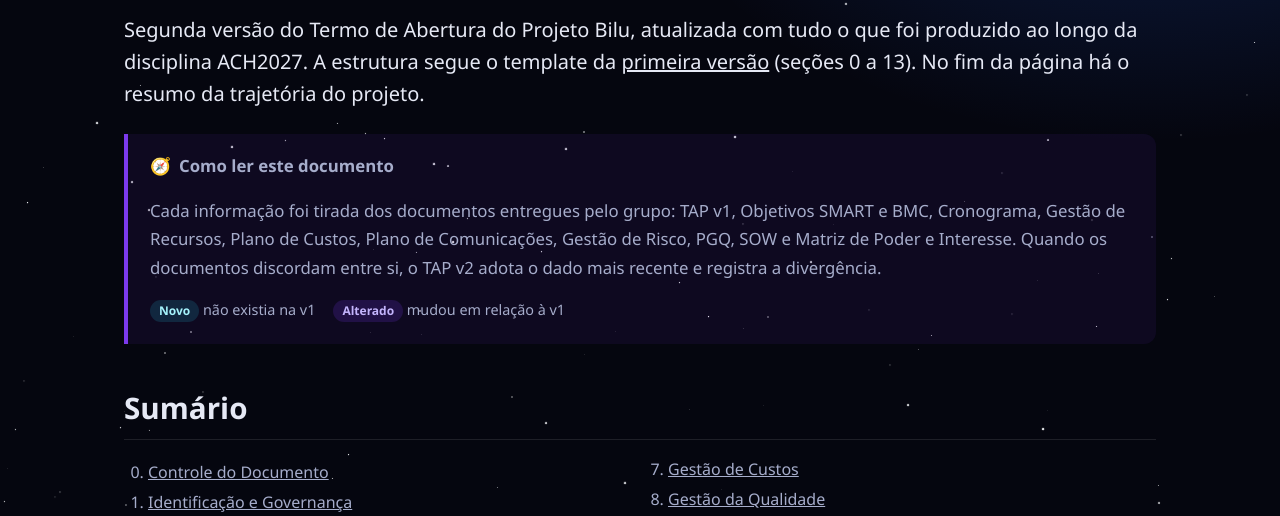
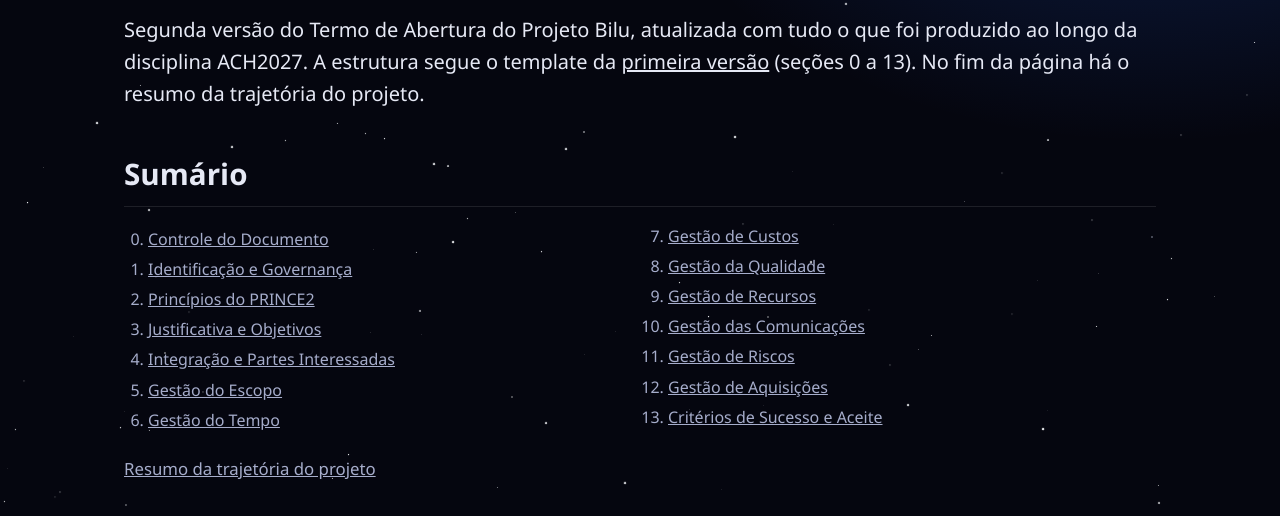
Before and after one commit to LucasdeLyra/varginha, a website: page public/entregas/tap2/index.html in a window 1280 px wide. Shown: the part 243-759 px from the top of the page. Drawn offline with Linux system fonts and the light colour scheme.

Commit message:
retira referências errôneas

```diff
--- a/public/entregas/tap2/index.html
+++ b/public/entregas/tap2/index.html
@@ -42,7 +42,6 @@
     .sumario-tap { columns: 2; column-gap: 32px; padding-left: 18px; }
     .sumario-tap li { margin: 3px 0; break-inside: avoid; }
     .entrega-conteudo h2 { scroll-margin-top: 90px; }
-    .legenda { display: flex; flex-wrap: wrap; gap: 10px 18px; margin: 8px 0 4px; color: var(--text-dim); font-size: 0.9rem; }
     @media (max-width: 640px) {
       .sumario-tap { columns: 1; }
       .tap-table th[scope="row"] { width: auto; }
@@ -80,19 +79,6 @@
       </p>
 
       <div class="entrega-conteudo">
-        <div class="callout-box">
-          <p class="callout-title"><span aria-hidden="true">🧭</span> Como ler este documento</p>
-          <p>
-            Cada informação foi tirada dos documentos entregues pelo grupo: TAP v1, Objetivos SMART e BMC,
-            Cronograma, Gestão de Recursos, Plano de Custos, Plano de Comunicações, Gestão de Risco,
-            PGQ, SOW e Matriz de Poder e Interesse. Quando os documentos discordam entre si, o TAP v2
-            adota o dado mais recente e registra a divergência.
-          </p>
-          <div class="legenda">
-            <span><span class="tag tag-novo">Novo</span> não existia na v1</span>
-            <span><span class="tag tag-alterado">Alterado</span> mudou em relação à v1</span>
-          </div>
-        </div>
 
         <h2 id="sumario">Sumário</h2>
         <ol class="sumario-tap" start="0">
```
